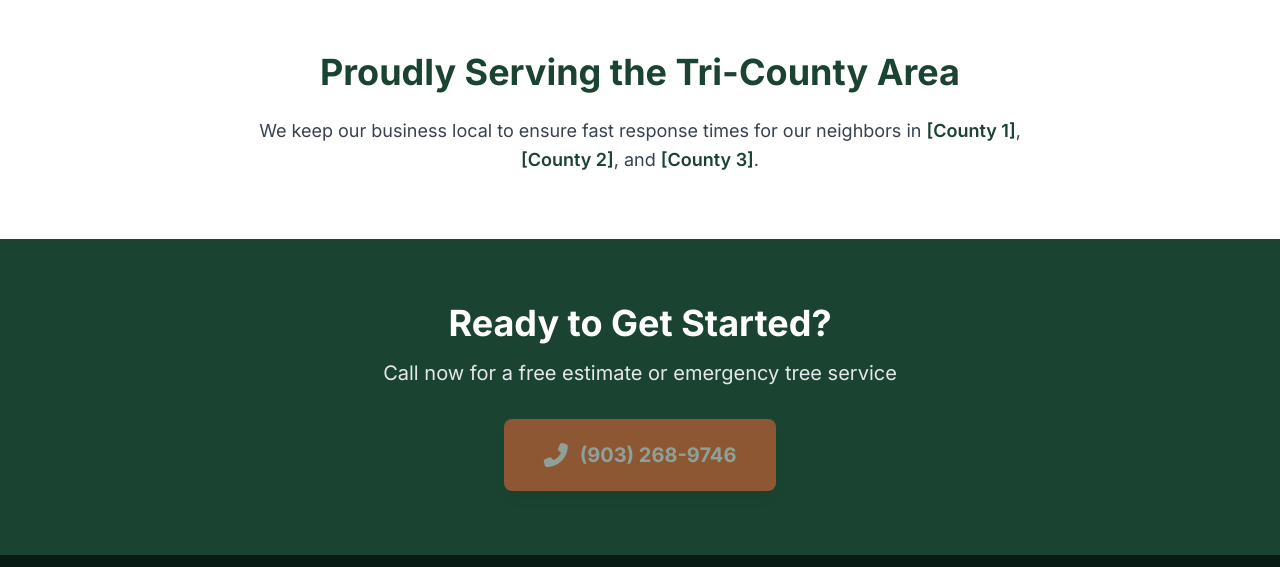
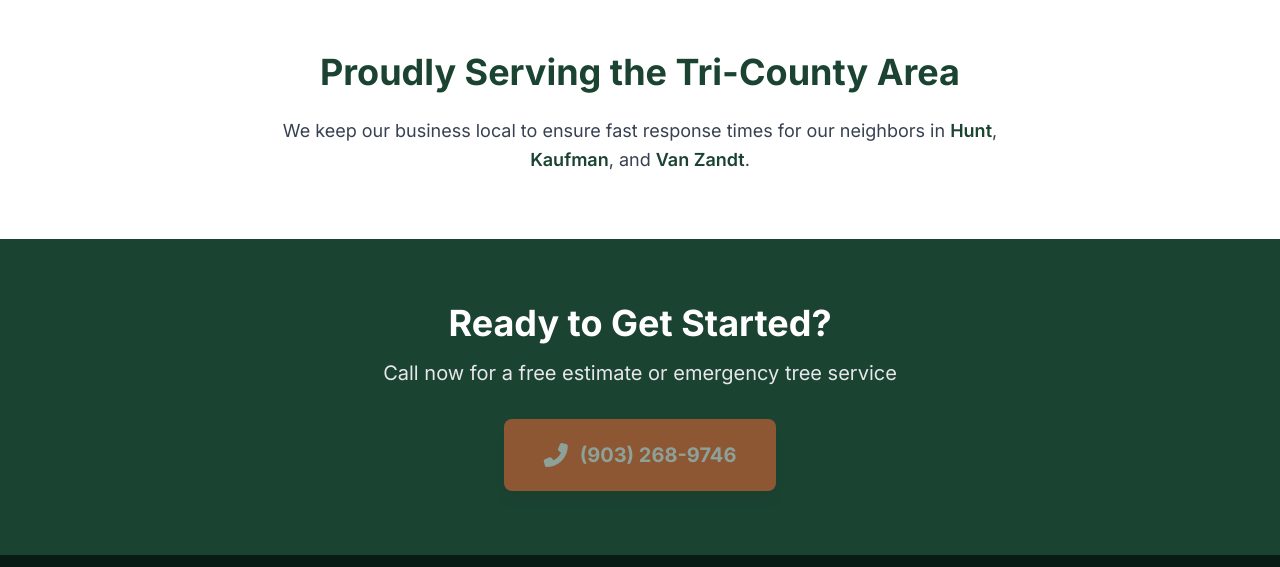
Before and after one commit to sisird864/randy-tree-construction, a plain HTML site: page index.html in a window 1280 px wide. Shown: the part 4380-4947 px from the top of the page. Drawn offline with nearby package versions, Linux system fonts and the light colour scheme.

Commit message:
Update index.html

```diff
--- a/index.html
+++ b/index.html
@@ -520,7 +520,7 @@
             <div class="max-w-3xl mx-auto text-center">
                 <h2 class="text-3xl md:text-4xl font-bold text-forest-green mb-6">Proudly Serving the Tri-County Area</h2>
                 <p class="text-lg text-gray-700 leading-relaxed">
-                    We keep our business local to ensure fast response times for our neighbors in <span class="font-semibold text-forest-green">[County 1]</span>, <span class="font-semibold text-forest-green">[County 2]</span>, and <span class="font-semibold text-forest-green">[County 3]</span>.
+                    We keep our business local to ensure fast response times for our neighbors in <span class="font-semibold text-forest-green">Hunt</span>, <span class="font-semibold text-forest-green">Kaufman</span>, and <span class="font-semibold text-forest-green">Van Zandt</span>.
                 </p>
             </div>
         </div>
```
